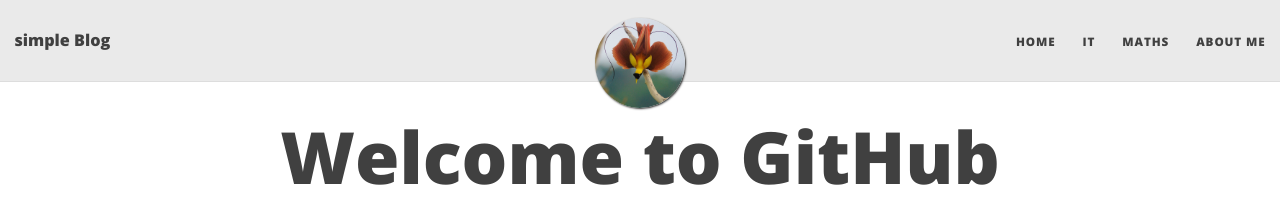
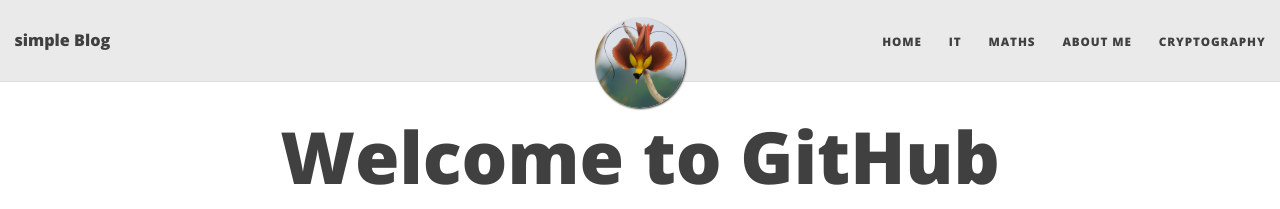
Before and after one commit to Seriouscatmusician/CryptographyMathBlog, a Jekyll site: the page built from index.md, in a window 1280 px wide. Shown: the top 209 px of the page. Built offline with Jekyll 4.4.1, drawn with Linux system fonts in a browser that asks for light colours; nearby versions of some CDN libraries; our own code applies the rules of GitHub Pages for plain Markdown files; formulas are drawn with MathJax 3; the list of posts is cut into pages by our own code.

Commit message:
Update _config.yml

```diff
--- a/_config.yml
+++ b/_config.yml
@@ -20,6 +20,7 @@
   IT: "it"
   Maths: "maths"
   About Me: "about"
+  Cryptography: "cryptography"
 
 # --- Logo --- #
 # Image to show in the navigation bar - works best with a square image
```
